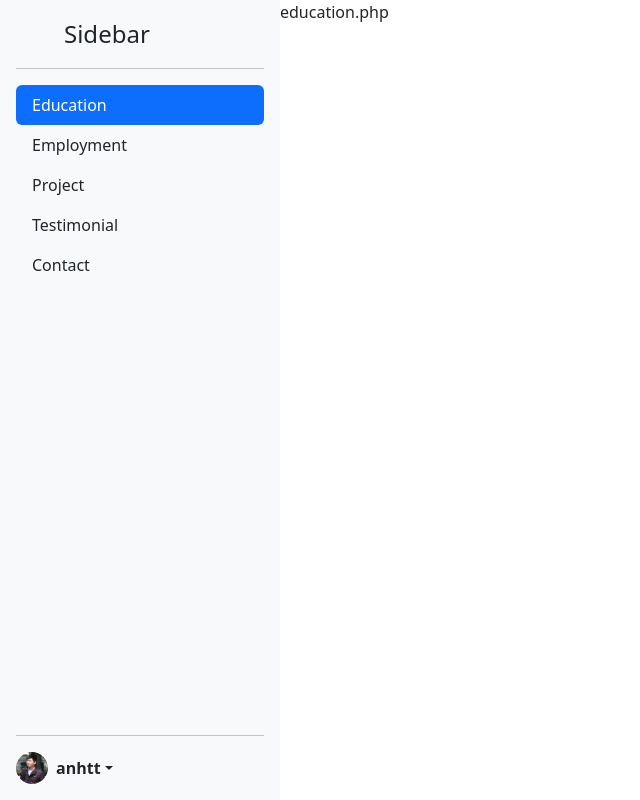
After one commit to minjunn99/CVResumeProject, a PHP site: page /admin/dashboard.php in a window 1280 px wide. The commit adds this page. Shown: the whole page, without its empty margins (0-640 px from the left). Run offline with PHP 8.4, Linux system fonts and the light colour scheme; a user stored in the database is signed in; some libraries are stand-ins or nearby versions; some web fonts are replaced.

Commit message:
Tran Tien Anh - update dashboard, admin CVresume project

```diff
--- /dev/null
+++ b/admin/contact.php
@@ -0,0 +1,3 @@
+<?php
+    echo "contact.php";
+?>
--- a/admin/css/style.css
+++ b/admin/css/style.css
@@ -13,3 +13,7 @@
 .form-signin form > * + * {
     margin-top: 16px;
 }
+
+.nav-link {
+    color: #212529;
+}
--- /dev/null
+++ b/admin/dashboard.php
@@ -0,0 +1,20 @@
+<?php
+session_start();
+
+include(dirname(__FILE__)."/includes/header.php");
+if(isset($_GET['page'])){
+    $page = $_GET['page'];
+}else{
+    $page = 'education';
+}
+?>
+<main>
+    <div class = "d-flex">
+        <?php
+        include("./includes/sidebar.php");
+        include("./${page}.php");
+        ?>
+    </div>
+</main>
+
+<?php include(dirname(__FILE__)."/includes/footer.php"); ?>
--- a/admin/education.php
+++ b/admin/education.php
@@ -1,9 +1,3 @@
 <?php
-session_start();
-
-echo "<pre>";
-print_r($_SESSION['user']);
-echo "</pre>";
+    echo "education.php";
 ?>
-
-<a href="./signout.php">Sign out</a>
--- /dev/null
+++ b/admin/employment.php
@@ -0,0 +1,3 @@
+<?php
+    echo "employment.php";
+?>
--- a/admin/includes/sidebar.php
+++ b/admin/includes/sidebar.php
@@ -0,0 +1,46 @@
+<div class="d-flex flex-column flex-shrink-0 p-3 bg-light" style="width: 280px; height: 100vh;">
+    <a href="/" class="d-flex align-items-center mb-3 mb-md-0 me-md-auto link-dark text-decoration-none">
+      <svg class="bi me-2" width="40" height="32"><use xlink:href="#bootstrap"/></svg>
+      <span class="fs-4">Sidebar</span>
+    </a>
+    <hr>
+    <ul class="nav nav-pills flex-column mb-auto">
+      <li class="nav-item">
+        <a href="./dashboard.php" class="nav-link <?php if($page=='education' || $page=='profile') echo 'active' ?>" aria-current="page">
+          Education
+        </a>
+      </li>
+      <li>
+        <a href="./dashboard.php?page=employment" class="nav-link <?php if($page=='employment') echo 'active' ?>">
+          Employment
+        </a>
+      </li>
+      <li>
+        <a href="./dashboard.php?page=project" class="nav-link <?php if($page=='project') echo 'active' ?>">
+          Project
+        </a>
+      </li>
+      <li>
+        <a href="./dashboard.php?page=testimonial" class="nav-link <?php if($page=='testimonial') echo 'active' ?>">
+          Testimonial
+        </a>
+      </li>
+      <li>
+        <a href="./dashboard.php?page=contact" class="nav-link <?php if($page=='contact') echo 'active' ?>">
+          Contact
+        </a>
+      </li>
+    </ul>
+    <hr>
+    <div class="dropdown">
+      <a href="#" class="d-flex align-items-center link-dark text-decoration-none dropdown-toggle" id="dropdownUser2" data-bs-toggle="dropdown" aria-expanded="false">
+        <img src=".<?= $_SESSION['user']['image'] ?>" alt="" width="32" height="32" class="rounded-circle me-2">
+        <strong><?= $_SESSION['user']['username'] ?></strong>
+      </a>
+      <ul class="dropdown-menu text-small shadow" aria-labelledby="dropdownUser2">
+        <li><a class="dropdown-item" href="./dashboard.php?page=profile">Profile</a></li>
+        <li><hr class="dropdown-divider"></li>
+        <li><a class="dropdown-item" href="./signout.php">Sign out</a></li>
+      </ul>
+    </div>
+  </div>
--- a/admin/index.php
+++ b/admin/index.php
@@ -11,7 +11,7 @@ include(dirname(__FILE__)."/includes/header.php");
     if(empty($_SESSION['user'])) {
       include("./signin.php");
     } else {
-      include("./education.php");
+      include("./dashboard.php");
     }
   ?>
 </main>
--- /dev/null
+++ b/admin/profile.php
@@ -0,0 +1,3 @@
+<?php
+    echo "profile.php";
+?>
--- /dev/null
+++ b/admin/project.php
@@ -0,0 +1,3 @@
+<?php
+    echo "project.php";
+?>
--- a/admin/signinaction.php
+++ b/admin/signinaction.php
@@ -17,7 +17,7 @@ if(!empty($_POST["username"]) && !empty($_POST["password"])) {
 
     if(count($data) != 0) {
         $_SESSION['user'] = $data;
-        header("location: education.php");
+        header("location: dashboard.php");
     } else {
         header("location: index.php");
     }
--- /dev/null
+++ b/admin/testimonial.php
@@ -0,0 +1,3 @@
+<?php
+    echo "testimonial.php";
+?>
```
